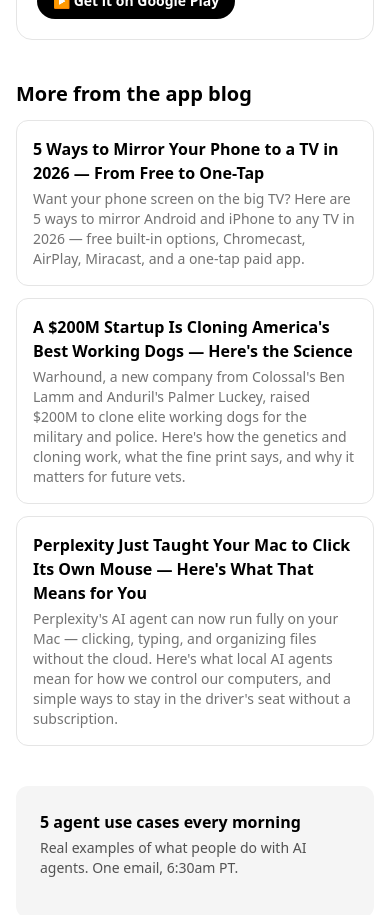
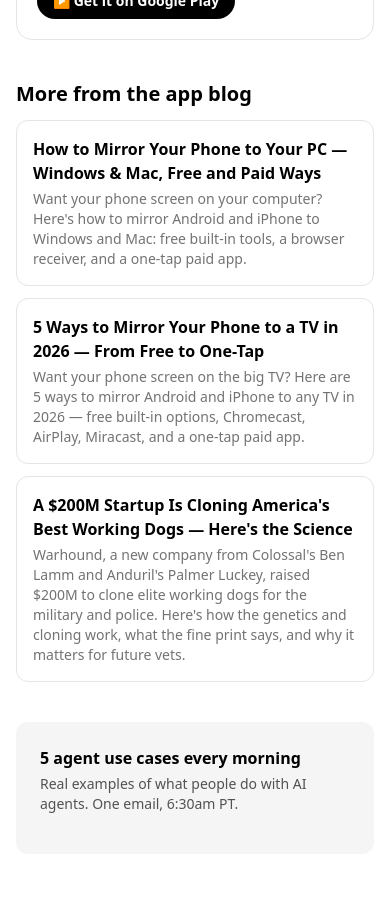
Before and after one commit to Stropurbo/bank-statement-frontend, a React (Vite) app: page /apps/best-3d-horse-anatomy-app-vet-students in a window 390 px wide. Shown: the part 1100-2015 px from the top of the page. Built offline with nearby package versions, Linux system fonts and the light colour scheme.

Commit message:
Apps blog: How to Mirror Your Phone to Your PC (TV Cast SEO)

```diff
--- a/src/data/appBlog.js
+++ b/src/data/appBlog.js
@@ -47,6 +47,47 @@
 // Body blocks: { p: "..." } | { h2: "..." } | { ul: ["..."] } | { ol: ["..."] }
 // Keep <strong> tags inside strings for emphasis. Keep Play URLs exact.
 export const APP_POSTS = [
+  {
+    slug: "mirror-phone-to-pc-windows-mac",
+    title: "How to Mirror Your Phone to Your PC — Windows & Mac, Free and Paid Ways",
+    date: "2026-10-25",
+    description:
+      "Want your phone screen on your computer? Here's how to mirror Android and iPhone to Windows and Mac: free built-in tools, a browser receiver, and a one-tap paid app.",
+    appId: "tv-cast",
+    body: [
+      {
+        p: "Your phone holds your photos, chats, videos and games, and sometimes that small screen is the problem. A presentation, a video call, a game you want on a bigger display: mirroring your phone to your PC puts it all on a screen you can actually work with. Here are the ways that work in 2026, free and paid.",
+      },
+      { h2: "1. Phone Link (Android to Windows, free)" },
+      {
+        p: "Windows 10 and 11 ship with Phone Link. Link your Android phone once with the Link to Windows app, and your phone's screen appears in a window on your PC. You can click, type and drag with your mouse and keyboard. It works over Wi-Fi, needs no cable, and costs nothing. The catch: it is Android and Windows only, and some phone makers limit which features work.",
+      },
+      { h2: "2. AirPlay to Mac (iPhone to Mac, free)" },
+      {
+        p: "If you have an iPhone and a Mac, AirPlay is already built in. On your iPhone, open Control Center, tap Screen Mirroring, and pick your Mac. Your iPhone screen shows up on the Mac, with sound. No app, no cable, no cost. The catch: both devices need to be on the same Wi-Fi network, and it only works within Apple's own gear.",
+      },
+      { h2: "3. A browser receiver (any phone to any PC)" },
+      {
+        p: "The most flexible option is a receiver that runs in your PC's browser: open a page on your computer, connect from your phone, and your screen appears. No dongle, no cable, and it works on Windows and Mac alike since the PC side is just a browser tab. This is the approach a dedicated mirroring app takes (see TV Cast below).",
+      },
+      { h2: "4. USB cable with scrcpy (Android, free, for tinkerers)" },
+      {
+        p: "If you want low lag and don't mind a cable, scrcpy is a free, open-source tool that mirrors Android over USB (or Wi-Fi once set up). It is fast and sharp, and developers love it. The catch: it needs a computer-side install and your phone's developer options switched on, so it is not the one-tap choice for most people.",
+      },
+      { h2: "5. What about a cable to a monitor?" },
+      {
+        p: "Some Android phones support video out over USB-C: plug in a USB-C to HDMI adapter and your phone drives a monitor directly. It is the simplest setup of all, but only some phones support it, and you lose the PC itself: no mouse, no keyboard, no multitasking with your computer's apps. For most people, one of the wireless options above is the better pick.",
+      },
+      { h2: "Which way should you pick?" },
+      {
+        p: "If you live inside Windows and Android, start with Phone Link. It is free and already installed. If you live inside Apple gear, AirPlay is the obvious answer. If you want one method that works on any PC, Windows or Mac, a browser receiver is the flexible pick. And if you want the lowest lag for games or demos, a USB tool like scrcpy is hard to beat. For the TV side of the same problem, see our guide to <a href=\"/apps/ways-to-mirror-phone-to-tv-2026\">5 ways to mirror your phone to a TV</a>.",
+      },
+      { h2: "TV Cast — Screen Mirroring" },
+      {
+        p: "<strong>TV Cast</strong> is a paid Android app that mirrors your phone to any TV or PC in seconds, with no Chromecast needed, and it works with smart TVs, Fire TV and browsers. It is a one-time purchase with no subscription, so you pay once and keep it. If your goal is the big screen with the least fuss, it is the one-tap option in this list.",
+      },
+    ],
+  },
   {
     slug: "ways-to-mirror-phone-to-tv-2026",
     title: "5 Ways to Mirror Your Phone to a TV in 2026 — From Free to One-Tap",
```
Also changed, not shown: 1 other file (tests, documents, lock files or other folders).
